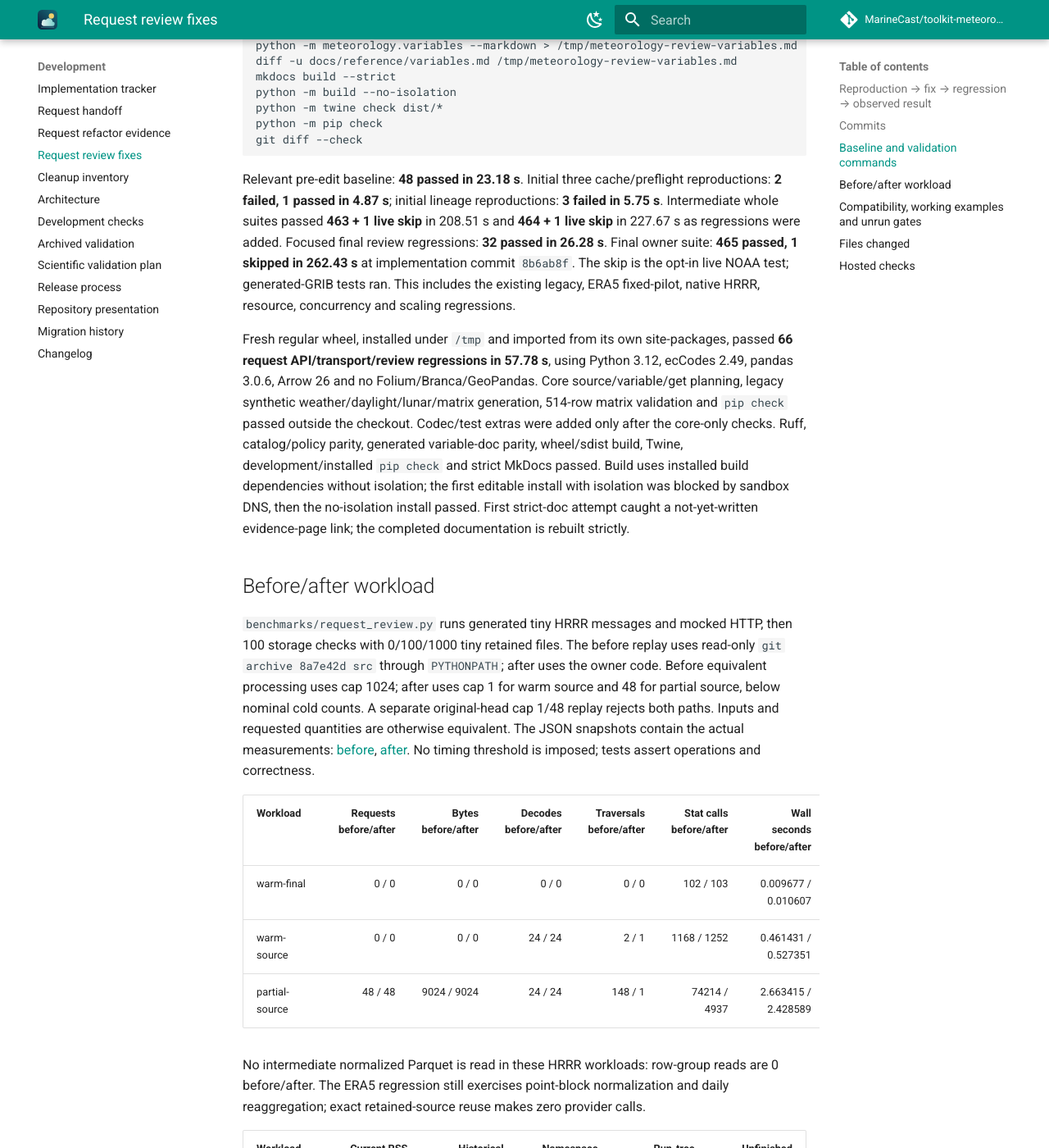
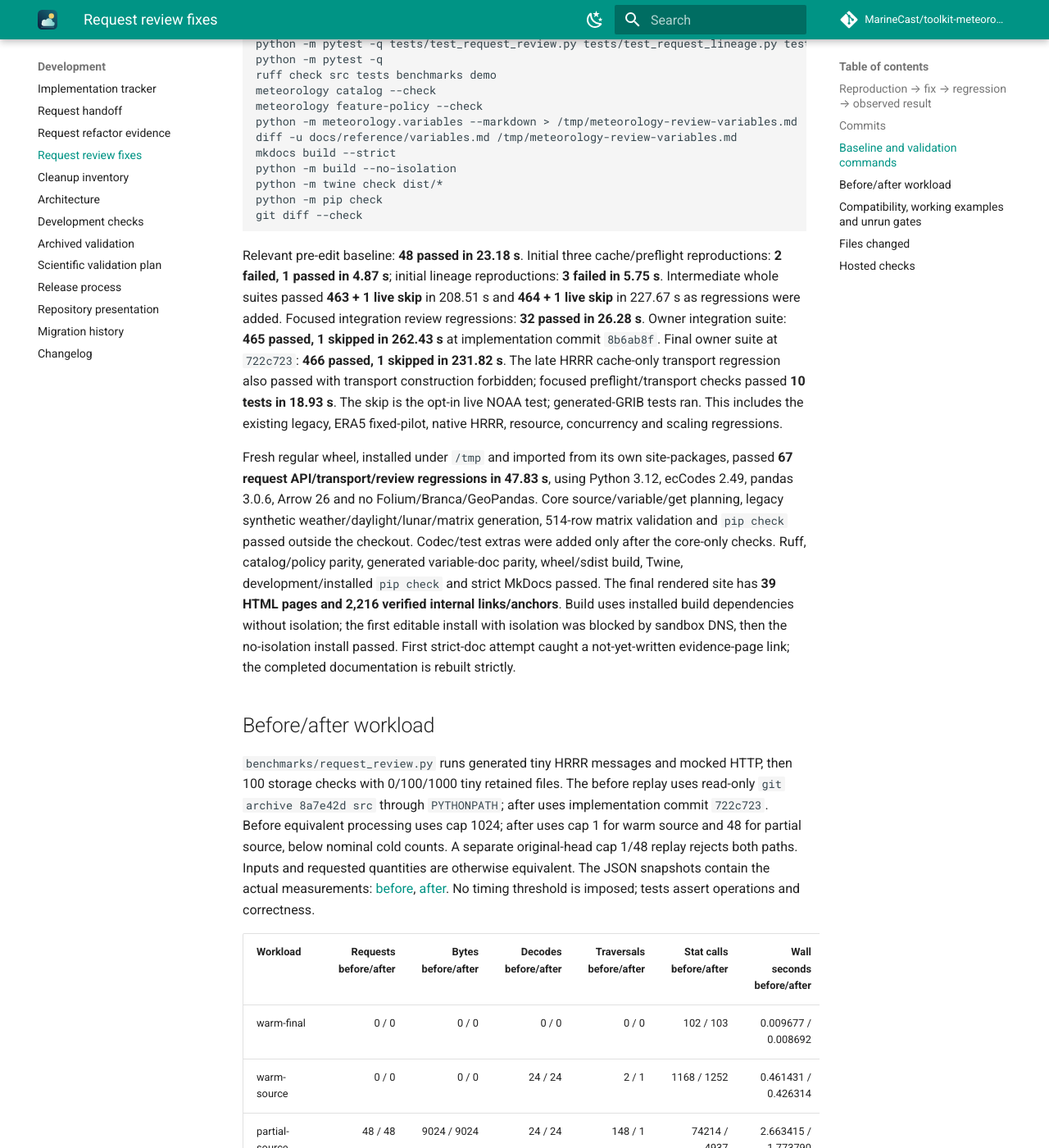
Before and after one commit to MarineCast/toolkit-meteorology, an MkDocs documentation site: the page built from docs/request-review-evidence.md, in a window 1280 px wide and 1400 px high, scrolled down 2178 px. Shown: the whole window at 82% size. Built offline with MkDocs 1.6.1 and Material for MkDocs 9.7.7, drawn with Linux system fonts in a browser that asks for light colours; comment, search, counter and statistics services are not loaded; some of the changed text lies outside the part shown.

Commit message:
docs: finalize cache-only validation and measured review outcomes

```diff
--- a/docs/request-review-evidence.md
+++ b/docs/request-review-evidence.md
@@ -20,8 +20,10 @@ No live acquisition, backfill, dataset rewrite, merge or release was performed.
 - `ed3b431`: hourly/metric dependency lineage and v2 contract.
 - `9aa0d10`: source-aware preflight and cache-only HRRR receipt reader.
 - `8b6ab8f`: request storage ledger, separate quota/disk safeguards, integration regressions and final vintage edge cases.
+- `722c723`: defer HRRR HTTP transport construction until source work is missing; forbid construction in the warm-cache regression.
+- `e5a10a4`: first complete review-evidence and documentation handoff.
 
-The final integration commit includes fixes found while exercising the four paths
+The storage integration commit includes fixes found while exercising the four paths
 together and formatting of the touched request modules. Family methods, local-day
 and shared-study publication contracts retain their existing semantics.
 
@@ -51,19 +53,24 @@ Relevant pre-edit baseline: **48 passed in 23.18 s**. Initial three cache/prefli
 reproductions: **2 failed, 1 passed in 4.87 s**; initial lineage reproductions:
 **3 failed in 5.75 s**. Intermediate whole suites passed **463 + 1 live skip** in
 208.51 s and **464 + 1 live skip** in 227.67 s as regressions were added.
-Focused final review regressions: **32 passed in 26.28 s**. Final owner suite:
-**465 passed, 1 skipped in 262.43 s** at implementation commit `8b6ab8f`. The skip
+Focused integration review regressions: **32 passed in 26.28 s**. Owner integration suite:
+**465 passed, 1 skipped in 262.43 s** at implementation commit `8b6ab8f`.
+Final owner suite at `722c723`: **466 passed, 1 skipped in 231.82 s**.
+The late HRRR cache-only transport regression also passed with transport
+construction forbidden; focused preflight/transport checks passed **10 tests in
+18.93 s**. The skip
 is the opt-in live NOAA test; generated-GRIB tests ran. This includes the existing
 legacy, ERA5 fixed-pilot, native HRRR, resource, concurrency and scaling regressions.
 
 Fresh regular wheel, installed under `/tmp` and imported from its own site-packages,
-passed **66 request API/transport/review regressions in 57.78 s**, using Python 3.12,
+passed **67 request API/transport/review regressions in 47.83 s**, using Python 3.12,
 ecCodes 2.49, pandas 3.0.6, Arrow 26 and no Folium/Branca/GeoPandas. Core
 source/variable/get planning, legacy synthetic weather/daylight/lunar/matrix
 generation, 514-row matrix validation and `pip check` passed outside the checkout.
 Codec/test extras were added only after the core-only checks.
 Ruff, catalog/policy parity, generated variable-doc parity, wheel/sdist build,
 Twine, development/installed `pip check` and strict MkDocs passed.
+The final rendered site has **39 HTML pages and 2,216 verified internal links/anchors**.
 Build uses installed build dependencies without isolation; the first editable
 install with isolation was blocked by sandbox DNS, then the no-isolation install
 passed. First strict-doc attempt caught a not-yet-written evidence-page link;
@@ -73,7 +80,7 @@ the completed documentation is rebuilt strictly.
 
 `benchmarks/request_review.py` runs generated tiny HRRR messages and mocked HTTP,
 then 100 storage checks with 0/100/1000 tiny retained files. The before replay uses
-read-only `git archive 8a7e42d src` through `PYTHONPATH`; after uses the owner code.
+read-only `git archive 8a7e42d src` through `PYTHONPATH`; after uses implementation commit `722c723`.
 Before equivalent processing uses cap 1024; after uses cap 1 for warm source and
 48 for partial source, below nominal cold counts. A separate original-head cap
 1/48 replay rejects both paths. Inputs and requested quantities are otherwise
@@ -83,9 +90,9 @@ No timing threshold is imposed; tests assert operations and correctness.
 
 | Workload | Requests before/after | Bytes before/after | Decodes before/after | Traversals before/after | Stat calls before/after | Wall seconds before/after |
 | --- | ---: | ---: | ---: | ---: | ---: | ---: |
-| warm-final | 0 / 0 | 0 / 0 | 0 / 0 | 0 / 0 | 102 / 103 | 0.009677 / 0.010607 |
-| warm-source | 0 / 0 | 0 / 0 | 24 / 24 | 2 / 1 | 1168 / 1252 | 0.461431 / 0.527351 |
-| partial-source | 48 / 48 | 9024 / 9024 | 24 / 24 | 148 / 1 | 74214 / 4937 | 2.663415 / 2.428589 |
+| warm-final | 0 / 0 | 0 / 0 | 0 / 0 | 0 / 0 | 102 / 103 | 0.009677 / 0.008692 |
+| warm-source | 0 / 0 | 0 / 0 | 24 / 24 | 2 / 1 | 1168 / 1252 | 0.461431 / 0.426314 |
+| partial-source | 48 / 48 | 9024 / 9024 | 24 / 24 | 148 / 1 | 74214 / 4937 | 2.663415 / 1.773790 |
 
 No intermediate normalized Parquet is read in these HRRR workloads: row-group reads
 are 0 before/after. The ERA5 regression still exercises point-block normalization
@@ -193,4 +200,6 @@ The original PR head `8a7e42d` had observed successful Linux tests (3.11, 3.12,
 3.13), wheel and macOS smoke on 2026-10-13. Those outcomes do not validate these
 new commits. The existing matrix is preserved; macOS smoke now explicitly includes
 the four new review regression files. Current-head hosted state is recorded at
-handoff; local checks do not substitute for it.
+handoff; local checks do not substitute for it. At `722c723`, wheel and macOS
+smoke were observed successful; Linux tests (3.11/3.12/3.13) were still running
+at that snapshot.
```
Also changed, not shown: other parts of docs/request-review-evidence.md (+6 -6 lines), docs/evidence/request-review-after.json (+17 -17 lines).
